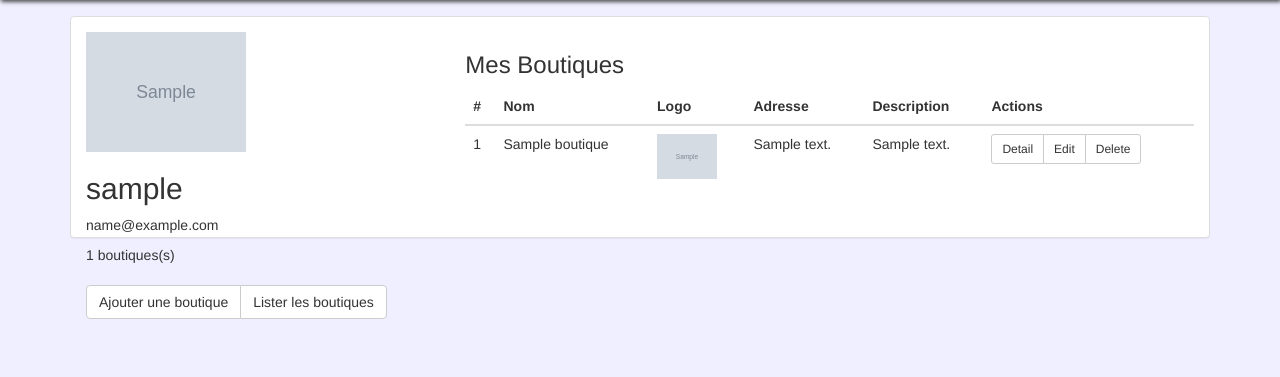
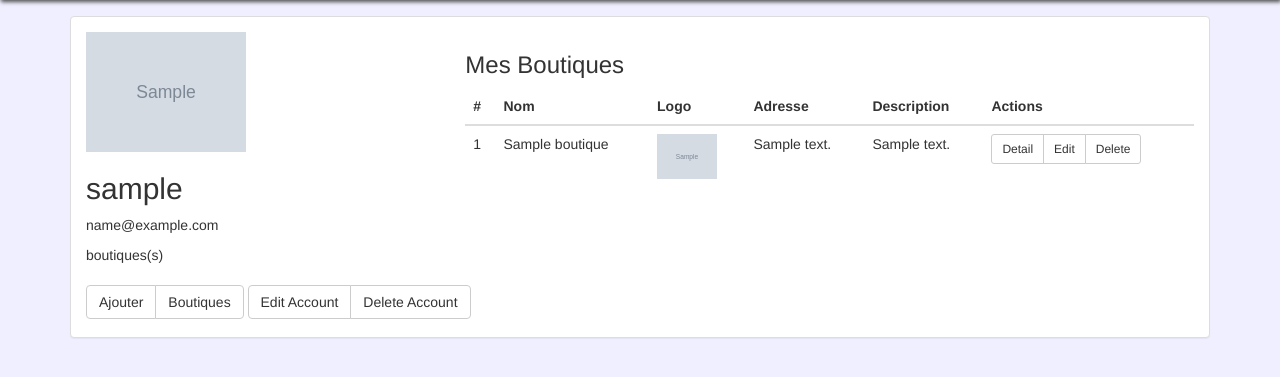
Before and after one commit to MohamedBouzidi/boutique, a Django app: a page that uses shop/templates/shop/boutique_list.html in a window 1280 px wide. Shown: the part 54-431 px from the top of the page. Run offline with Django 3.2, Linux system fonts and the light colour scheme; a user stored in the database is signed in; tables that the repository leaves empty hold one stand-in row (values such as "Sample post"); grey boxes marked "Sample" are stand-in pictures; style sheets or scripts are compiled from the project's sources; some libraries are stand-ins or nearby versions.

Commit message:
Added businessuser to boutique

```diff
--- a/shop/models.py
+++ b/shop/models.py
@@ -8,13 +8,13 @@ from django.core.validators import MinValueValidator
 
 
 def get_product_image_link(instance, filename):
-    return os.path.join(instance.boutique.owner.username, instance.boutique.name, "{}_{}".format(instance.name, instance.date))
+    return os.path.join(instance.boutique.owner.user.username, instance.boutique.name, "{}_{}".format(instance.name, instance.date))
 
 def get_product_extra_image_link(instance, filename):
-   return os.path.join(instance.product.boutique.owner.username, instance.product.boutique.name, "{}_{}".format(instance.product.name, instance.date))
+   return os.path.join(instance.product.boutique.owner.user.username, instance.product.boutique.name, "{}_{}".format(instance.product.name, instance.date))
 
 def get_boutique_logo_link(instance, filename):
-    return os.path.join(instance.owner.username, instance.name, "{}_{}".format(instance.name, instance.date))
+    return os.path.join(instance.owner.user.username, instance.name, "{}_{}".format(instance.name, instance.date))
 
 def get_user_picture_link(instance, filename):
     return os.path.join(instance.user.username, "{}_{}".format(instance.user.username, instance.user.date_joined))
@@ -33,7 +33,7 @@ class BusinessUser(models.Model):
 
 class Boutique(models.Model):
     name = models.CharField(max_length=255, blank=False)
-    owner = models.ForeignKey(User)
+    owner = models.ForeignKey(BusinessUser)
     processing_time = models.FloatField(default=0.0)
     address = models.CharField(max_length=255,  blank=False)
     logo = models.ImageField(upload_to=get_boutique_logo_link)
--- a/shop/static/shop/js/boutique.js
+++ b/shop/static/shop/js/boutique.js
@@ -75,3 +75,17 @@ $(".state").on('click', function (e) {
         }
     });
 });
+
+$("#delete-user").on('click', function (e) {
+    e.preventDefault();
+    var c = confirm("Are you sure?");
+    if (c) {
+        $.ajax({
+            url: 'account/delete',
+            type: "POST",
+            success: function (data) {
+                window.location.href = '/boutique';
+            }
+        });
+    }
+});
--- a/shop/templates/shop/boutique_detail.html
+++ b/shop/templates/shop/boutique_detail.html
@@ -1,6 +1,7 @@
 {% extends 'shop/boutique_detail_base.html' %}
 
 {% block section %}
+    {% if products %}
     <h3>Products</h3>
     <table class="table table-hover">
         <thead>
@@ -42,4 +43,7 @@
             {% endfor %}
         </tbody>
     </table>
+    {% else %}
+        <p>No products yet.</p>
+    {% endif %}
 {% endblock %}
--- a/shop/templates/shop/boutique_detail_base.html
+++ b/shop/templates/shop/boutique_detail_base.html
@@ -2,7 +2,7 @@
 
 {% block content %}
     <div class="panel panel-default">
-        <div class="panel-body" style="min-height: 220px;">
+        <div class="panel-body" style="min-height: 320px;">
             <div class="row">
                 <div class="col-md-4">
                     <div class="affix">
--- a/shop/templates/shop/boutique_list.html
+++ b/shop/templates/shop/boutique_list.html
@@ -32,6 +32,8 @@
         </tbody>
     </table>
     {% else %}
-        <p>Pas de boutiques.</p>
+        <div class="text-center">
+            <p style="margin-top: 12%;">Pas de boutiques.</p>
+        </div>
     {% endif %}
 {% endblock %}
--- a/shop/templates/shop/boutique_list_base.html
+++ b/shop/templates/shop/boutique_list_base.html
@@ -2,7 +2,7 @@
 
 {% block content %}
     <div class="panel panel-default">
-        <div class="panel-body" style="min-height: 220px;">
+        <div class="panel-body" style="min-height: 320px;">
             <div class="row">
                 <div class="col-md-4">
                     <div class="affix">
@@ -13,9 +13,15 @@
                         <p>{{ user.email }}</p>
                         <span>{{ user.boutique_set.count }} boutiques(s)</span><br><br>
                         <div class="btn-group" role="group">
-                            <a href="{% url 'new_boutique' %}" id="ajouter" class="btn btn-default">Ajouter une boutique</a>
-                            <a href="{% url 'list_boutique' %}" id="lister" class="btn btn-default">Lister les boutiques</a>
+                            <a href="{% url 'new_boutique' %}" id="ajouter" class="btn btn-default">Ajouter</a>
+                            <a href="{% url 'list_boutique' %}" id="lister" class="btn btn-default">Boutiques</a>
                         </div>
+                        {% if user.businessuser %}
+                        <div class="btn-group" role="group">
+                            <a href="{% url 'edit_user' %}" id="edit-user" class="btn btn-default">Edit Account</a>
+                            <a href="{% url 'delete_user' %}" id="delete-user" class="btn btn-default">Delete Account</a>
+                        </div>
+                        {% endif %}
                     </div>
                 </div>
                 <div class="col-md-8" id="content">
--- a/shop/urls.py
+++ b/shop/urls.py
@@ -30,4 +30,8 @@ urlpatterns = [
     url(r'^(?P<pk>\d+)/edit$', views.BoutiqueUpdateView.as_view(), name='edit_boutique'),
     url(r'^(?P<pk>\d+)/delete$', views.BoutiqueDeleteView.as_view(), name='delete_boutique'),
     url(r'^(?P<pk>\d+)$', views.BoutiqueDetailView.as_view(), name='detail_boutique'),
+
+    # User URLs
+    url(r'^account/edit$', views.BusinessUserUpdateView.as_view(), name='edit_user'),
+    url(r'^account/delete$', views.BusinessUserDeleteView.as_view(), name='delete_user'),
 ]
--- a/shop/views/boutique.py
+++ b/shop/views/boutique.py
@@ -13,17 +13,22 @@ from shop.forms import BoutiqueForm
 class BoutiqueListView(ListView):
     model = Boutique
     context_object_name = 'boutiques'
+    template_name = 'shop/boutique_list.html'
     paginate_by = 10
 
     def get_queryset(self):
-        boutiques = Boutique.objects.filter(owner=self.request.user).order_by('-date')
+        has_businessuser = BusinessUser.objects.filter(user=self.request.user).exists()
+        if has_businessuser:
+            boutiques = Boutique.objects.filter(owner=self.request.user.businessuser).order_by('-date')
+        else:
+            boutiques = []
         return boutiques
 
 
 @method_decorator(login_required, name='dispatch')
 class BoutiqueCreateView(CreateView):
     model = Boutique
-    success_url = reverse_lazy('index')
+    success_url = reverse_lazy('list_boutique')
     form_class = BoutiqueForm
 
     def get_context_data(self, **kwargs):
@@ -33,7 +38,7 @@ class BoutiqueCreateView(CreateView):
 
     def form_valid(self, form):
         obj = form.save(commit=False)
-        obj.owner = self.request.user
+        obj.owner = BusinessUser.objects.get(user=self.request.user)
         obj.save()
         return super(BoutiqueCreateView, self).form_valid(form)
 
```
Also changed, not shown: shop/templates/shop/businessuser_confirm_delete.html (added, +9 -0 lines), shop/templates/shop/businessuser_form.html (added, +13 -0 lines), shop/views/index.py (+6 -2 lines), shop/views/login_register.py (+31 -1 lines), shop/views/search.py (+6 -2 lines), shop/migrations/0017_auto_20170707_0747.py (added).
